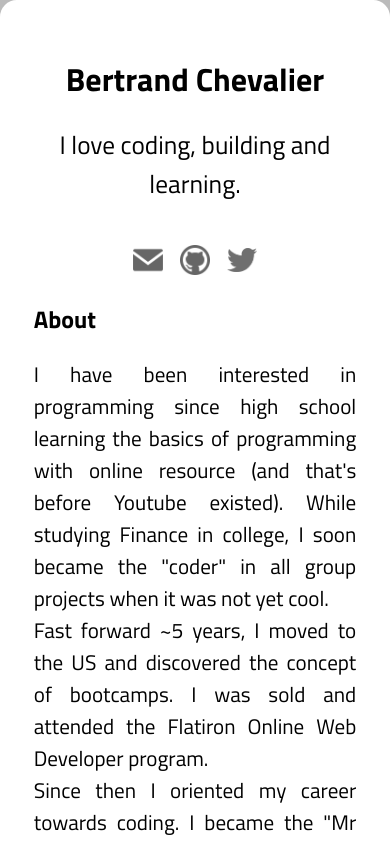
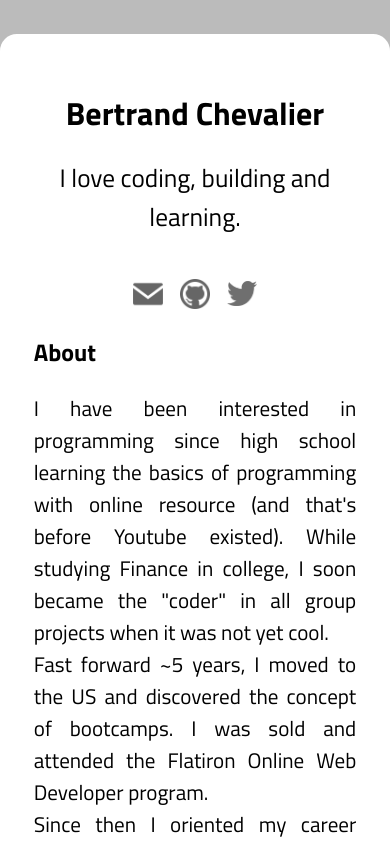
Before and after one commit to Bechev/portfolio_webiste, a React (Create React App) app: page / in a window 390 px wide. Shown: the top 844 px of the page. Built offline with nearby package versions, Linux system fonts and the light colour scheme.

Commit message:
Deleted unused code

```diff
--- a/src/index.css
+++ b/src/index.css
@@ -30,11 +30,3 @@ code {
     margin-right: 0%;
   }
 }
-
-@media screen and (max-width: 500px) {
-  body{
-    margin-left: 0%;
-    margin-right: 0%;
-    margin-top: 0;
-  }
-}
```
